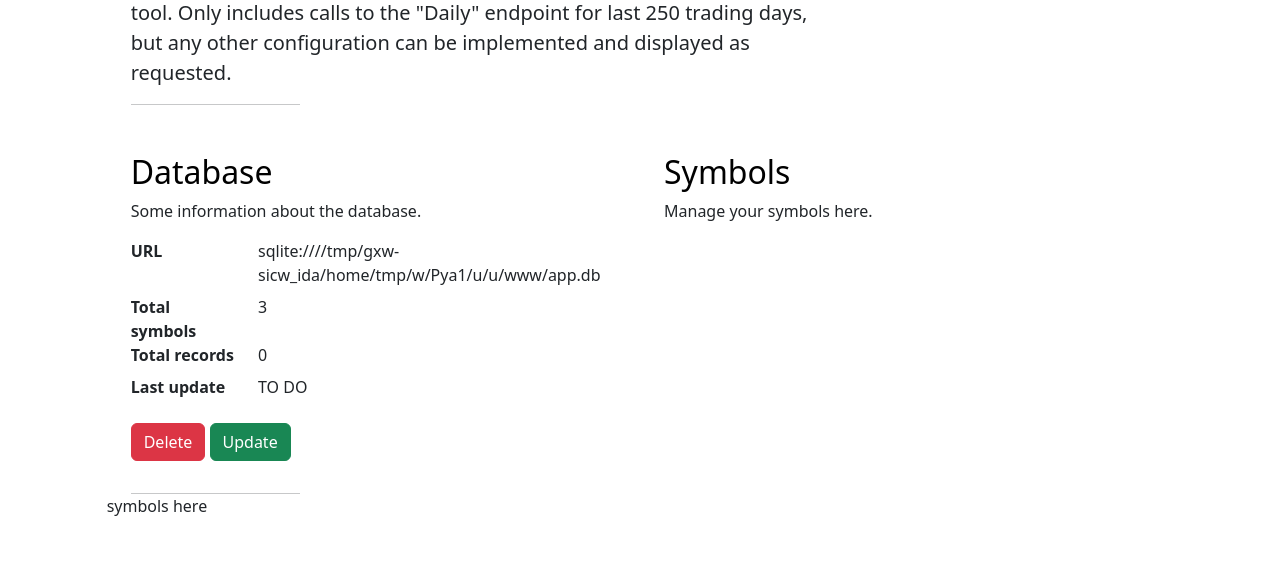
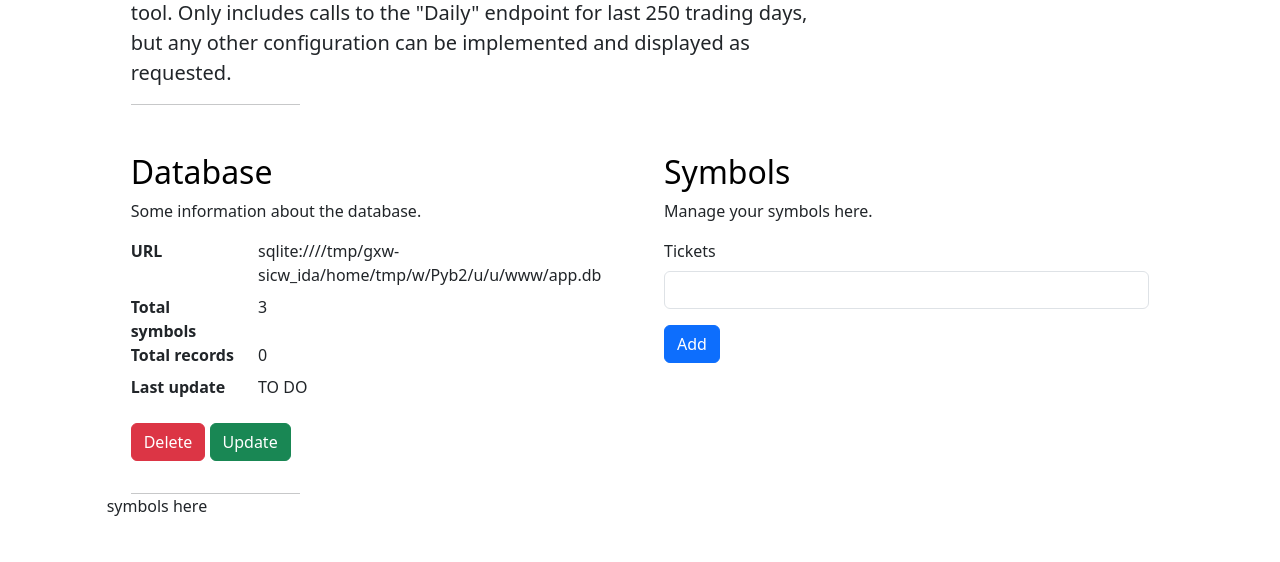
Before and after one commit to javiergarciad/AlphaVantage, a Flask app: page / in a window 1280 px wide. Shown: the part 237-799 px from the top of the page. Run offline with Flask 3, Linux system fonts and the light colour scheme; some libraries are stand-ins or nearby versions.

Commit message:
add ticket funtionality

```diff
--- a/app/main/forms.py
+++ b/app/main/forms.py
@@ -1,6 +1,6 @@
 from flask_wtf import FlaskForm
-from wtforms import SubmitField
-
+from wtforms import SubmitField, StringField
+from wtforms.validators import DataRequired
 
 class DatabaseForm(FlaskForm):
     """
@@ -10,3 +10,11 @@ class DatabaseForm(FlaskForm):
     start = SubmitField("Start New Database")
     delete = SubmitField("Delete")
     update = SubmitField("Update")
+
+
+class TicketsForm(FlaskForm):
+    """
+    Form to add new symbols
+    """
+    ticket = StringField('Tickets', validators=[DataRequired()])
+    add = SubmitField("Add")
--- a/app/main/routes.py
+++ b/app/main/routes.py
@@ -1,24 +1,24 @@
-from flask import render_template, request
-from app.main.forms import DatabaseForm
+from datetime import datetime
+from flask import redirect, render_template, request
+from flask import flash
+from app import db
+from app.main import bp
+from app.main.forms import DatabaseForm, TicketsForm
 from app.main.tools import db_info
-
-from app.main import bp
+from app.models import Symbol
 
 
-@bp.route("/", methods=['GET', 'POST'])
+@bp.route("/", methods=["GET", "POST"])
 def index():
-
     db_form = DatabaseForm()
-
+    tickets_form = TicketsForm()
     symbols = {}
 
-    if request.method == 'POST' and db_form.validate():
-        if  "delete" in request.form.keys():
+    if request.method == "POST" and db_form.validate():
+        if "delete" in request.form.keys():
             print("delete")
-        elif  "update" in request.form.keys():
+        elif "update" in request.form.keys():
             print("update")
-
-
 
     return render_template(
         "index.html",
@@ -26,7 +26,30 @@ def index():
         # database status info
         db_info=db_info(),
         db_form=db_form,
-
+        tickets_form=tickets_form,
         # symbosl data
         symbols=symbols,
     )
+
+
+@bp.route("/add_ticket", methods=["POST"])
+def add_ticket():
+    """
+    Insert one ticket in the symbols table if it does not exists
+    """
+    ticket = request.form.get("ticket").upper()
+    ticket_in_bd = db.session.execute(
+        db.select(Symbol).filter_by(symbol=ticket)
+    ).first()
+
+    if ticket_in_bd is None:
+        new_symbol = Symbol(
+            symbol=ticket, created=datetime.utcnow(), updated=datetime.utcnow()
+        )
+        db.session.add(new_symbol)
+        db.session.commit()
+        flash(f"The ticket '{ticket}' succesfully added to the database", 'success')
+    else:
+        flash(f"The ticket '{ticket}' already exists in the database", 'danger')
+
+    return redirect("/", code=302)
--- a/app/templates/index.html
+++ b/app/templates/index.html
@@ -1,5 +1,11 @@
-{% extends "base.html" %} {% from 'bootstrap5/form.html' import render_field  %}
+{% extends "base.html" %}
+{% from 'bootstrap5/form.html' import render_field, render_form %}
+{% from 'bootstrap5/utils.html' import render_messages %}
+
 {% block content %}
+
+{{ render_messages() }}
+
 <body>
 
   <div class="col-lg-10 mx-auto p-4 py-md-5">
@@ -50,6 +56,7 @@
           <h2 class="text-body-emphasis">Symbols</h2>
           <p>Manage your symbols here.</p>
 
+          {{ render_form(tickets_form, form_type="inline", action="add_ticket", method="Post") }}
 
 
         </div>
```
Also changed, not shown: app.db.
